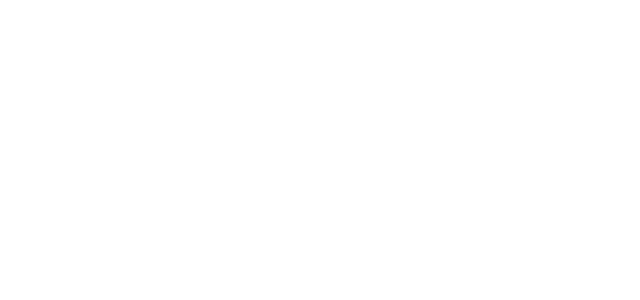
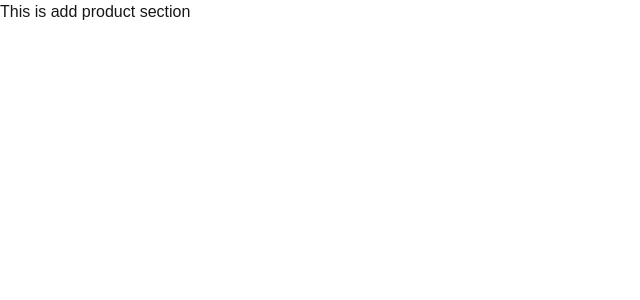
Before and after one commit to Nazrul144/next_crud, a Next.js app: page /addProduct in a window 1280 px wide. Shown: the top 300 px of the page, without its empty margins (0-640 px from the left). Built offline with nearby package versions, Linux system fonts and the light colour scheme.

Commit message:
Routing for crud operation implemented

```diff
--- a/src/app/addProduct/page.jsx
+++ b/src/app/addProduct/page.jsx
@@ -1,9 +1,10 @@
+import AddProduct from '@/components/AddProduct';
 import React from 'react';
 
 const AddProductPage = () => {
     return (
         <div>
-
+            <AddProduct/>
         </div>
     );
 }
--- a/src/app/home/page.jsx
+++ b/src/app/home/page.jsx
@@ -1,9 +1,10 @@
+import Home from '@/components/Home';
 import React from 'react';
 
 const HomePage = () => {
     return (
         <div>
-
+            <Home/>
         </div>
     );
 }
--- a/src/app/myProduct/page.jsx
+++ b/src/app/myProduct/page.jsx
@@ -1,11 +1,12 @@
+import MyProduct from '@/components/MyProduct';
 import React from 'react';
 
-const Page = () => {
+const MyProductPage = () => {
     return (
         <div>
-
+            <MyProduct/>
         </div>
     );
 }
 
-export default Page;
+export default MyProductPage;
```
